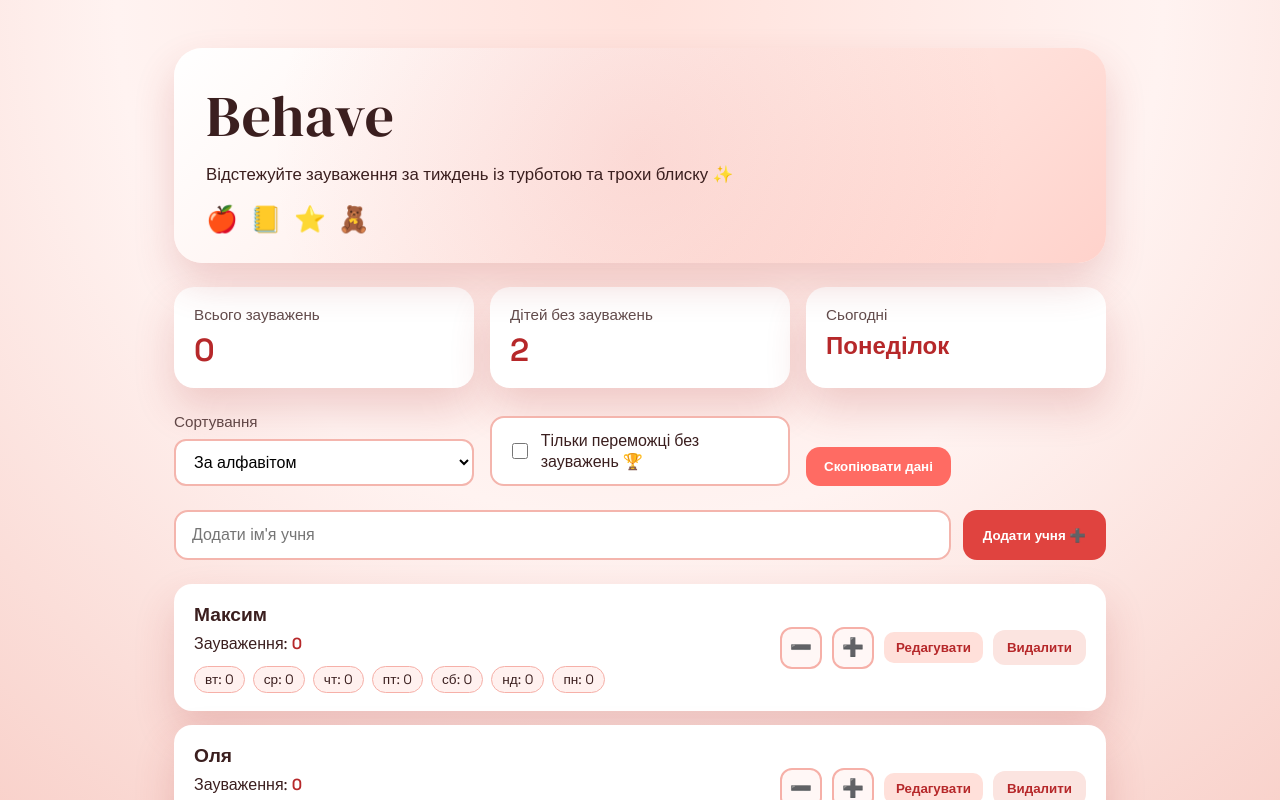
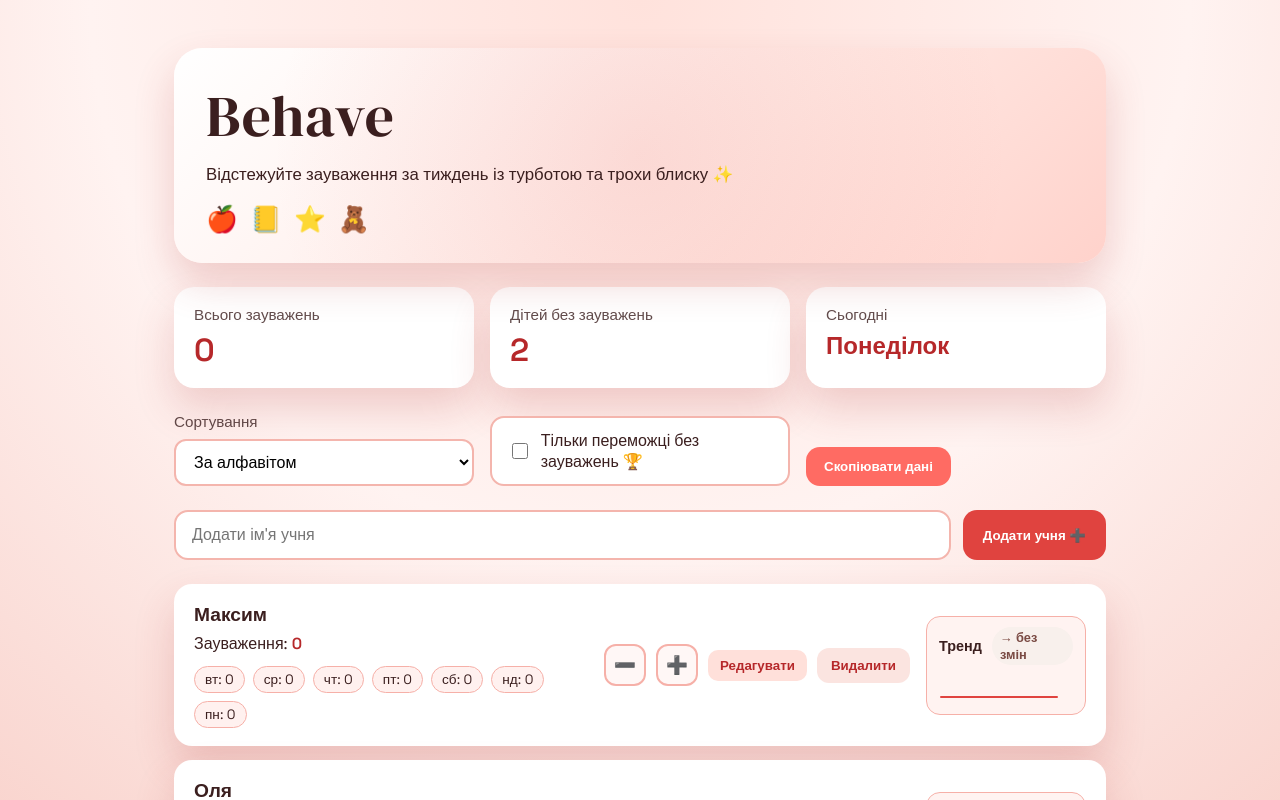
Before and after one commit to devstew/Behave, a React (Vite) app: page / in a window 1280 px wide. Shown: the top 800 px of the page. Built offline with nearby package versions, Linux system fonts and the light colour scheme.

Commit message:
Add weekly sparkline and daily trend

```diff
--- a/src/App.css
+++ b/src/App.css
@@ -290,6 +290,62 @@ body {
   gap: 10px;
 }
 
+.pupil-trend {
+  min-width: 160px;
+  padding: 10px 12px;
+  border-radius: 14px;
+  background: #fff3f1;
+  border: 1px solid #f6b0a8;
+}
+
+.trend-header {
+  display: flex;
+  align-items: center;
+  justify-content: space-between;
+  gap: 10px;
+  margin-bottom: 6px;
+}
+
+.trend-title {
+  font-size: 0.9rem;
+  font-weight: 600;
+}
+
+.trend-badge {
+  padding: 2px 8px;
+  border-radius: 999px;
+  font-size: 0.8rem;
+  font-weight: 600;
+}
+
+.trend-good {
+  background: #e8f6ef;
+  color: #1f6b46;
+}
+
+.trend-bad {
+  background: #fde7e2;
+  color: #a3332f;
+}
+
+.trend-flat {
+  background: #f8f0ec;
+  color: #7a4a43;
+}
+
+.sparkline {
+  width: 120px;
+  height: 28px;
+}
+
+.sparkline-line {
+  fill: none;
+  stroke: var(--accent);
+  stroke-width: 2;
+  stroke-linecap: round;
+  stroke-linejoin: round;
+}
+
 .warning-btn {
   width: 42px;
   height: 42px;
@@ -383,4 +439,8 @@ body {
     width: 100%;
     justify-content: flex-start;
   }
+
+  .pupil-trend {
+    width: 100%;
+  }
 }
--- a/src/App.jsx
+++ b/src/App.jsx
@@ -25,6 +25,21 @@ function getLastSevenDays() {
     });
   }
   return days;
+}
+
+function buildSparklinePoints(values, width = 120, height = 28, padding = 2) {
+  const max = Math.max(...values, 1);
+  const min = Math.min(...values, 0);
+  const range = Math.max(1, max - min);
+  const step = (width - padding * 2) / (values.length - 1);
+  return values
+    .map((value, index) => {
+      const x = padding + index * step;
+      const y =
+        height - padding - ((value - min) / range) * (height - padding * 2);
+      return `${x},${y}`;
+    })
+    .join(" ");
 }
 
 function loadPupils() {
@@ -77,6 +92,7 @@ export default function App() {
   );
 
   const lastSevenDays = useMemo(() => getLastSevenDays(), []);
+  const todayKey = useMemo(() => getDateKey(), []);
 
   const visiblePupils = useMemo(() => {
     const filtered = showWinnersOnly
@@ -255,7 +271,23 @@ export default function App() {
             Поки немає учнів. Додайте першого! 🎉
           </div>
         )}
-        {visiblePupils.map((pupil) => (
+        {visiblePupils.map((pupil) => {
+          const historyValues = lastSevenDays.map(
+            (day) => pupil.history?.[day.key] ?? 0
+          );
+          const points = buildSparklinePoints(historyValues);
+          const yesterdayKey = lastSevenDays[lastSevenDays.length - 2]?.key;
+          const todayValue = pupil.history?.[todayKey] ?? 0;
+          const yesterdayValue = yesterdayKey
+            ? pupil.history?.[yesterdayKey] ?? 0
+            : 0;
+          const trendDelta = todayValue - yesterdayValue;
+          const trendLabel =
+            trendDelta < 0 ? "краще" : trendDelta > 0 ? "гірше" : "без змін";
+          const trendIcon =
+            trendDelta < 0 ? "↘" : trendDelta > 0 ? "↗" : "→";
+
+          return (
             <div className="pupil-card" key={pupil.id}>
               <div className="pupil-info">
                 {editingId === pupil.id ? (
@@ -325,8 +357,32 @@ export default function App() {
                   Видалити
                 </button>
               </div>
+              <div className="pupil-trend">
+                <div className="trend-header">
+                  <span className="trend-title">Тренд</span>
+                  <span
+                    className={`trend-badge ${
+                      trendDelta < 0
+                        ? "trend-good"
+                        : trendDelta > 0
+                        ? "trend-bad"
+                        : "trend-flat"
+                    }`}
+                  >
+                    {trendIcon} {trendLabel}
+                  </span>
                 </div>
-        ))}
+                <svg
+                  className="sparkline"
+                  viewBox="0 0 120 28"
+                  aria-hidden="true"
+                >
+                  <polyline points={points} className="sparkline-line" />
+                </svg>
+              </div>
+            </div>
+          );
+        })}
       </section>
 
       <footer className="footer">
```
Lines whose indentation alone changed are shown as unchanged.
